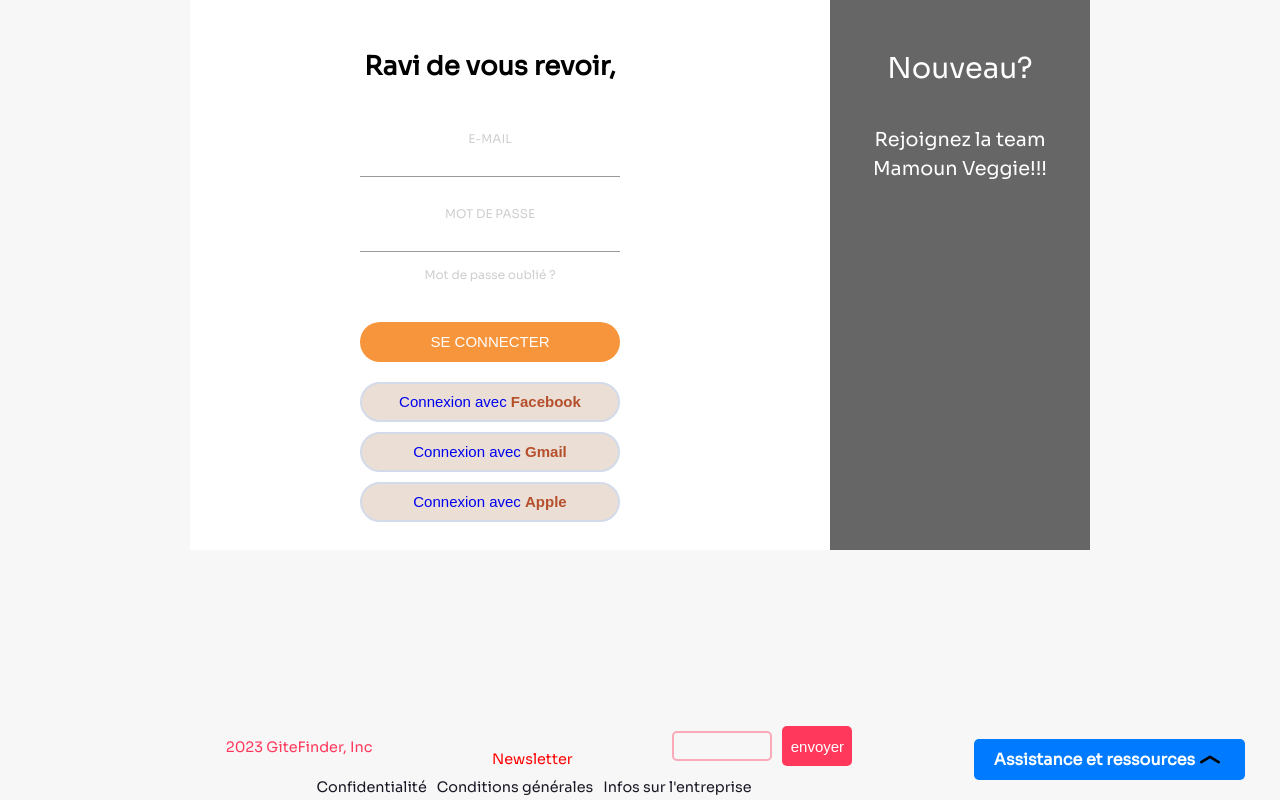
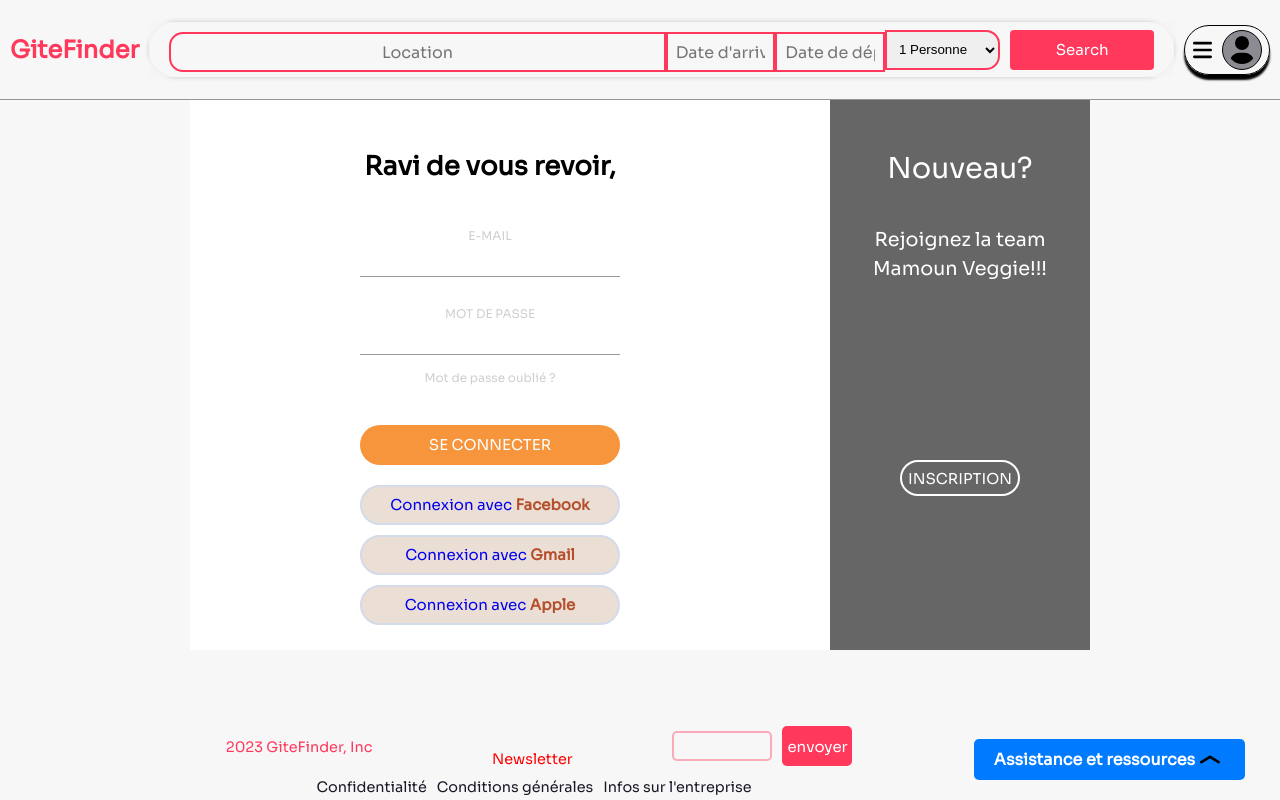
Before and after one commit to Taysma/gitefinder, a PHP site: page /login in a window 1280 px wide. Run offline with PHP 8.4, Linux system fonts and the light colour scheme; style sheets or scripts are compiled from the project's sources; some libraries are stand-ins or nearby versions; some web fonts are replaced.

Commit message:
maj connect

```diff
--- a/asset/css/connect.css
+++ b/asset/css/connect.css
@@ -6,29 +6,12 @@
   padding: 0;
 }
 
-body {
-  font-family: "Open Sans", Helvetica, Arial, sans-serif;
-  background: #ededed;
-}
-
-a {
-  text-decoration: none;
-}
-
-@font-face {
-  font-family: "OpenSans-bold";
-  src: url(../fonts/OpenSans-Bold.ttf);
-}
-@font-face {
-  font-family: "OpenSans-Regular";
-  src: url(../fonts/OpenSans-Regular.ttf);
-}
 input,
 button {
   border: none;
   outline: none;
   background: none;
-  font-family: "OpenSans-Regular", sans-serif;
+  font-family: "Sora";
 }
 
 .cont {
--- a/asset/css/connect.scss
+++ b/asset/css/connect.scss
@@ -1,8 +1,7 @@
 $primary: #f7953c;
 $secondary: #b54f2c;
 $new: #ebded5;
-$font: 'OpenSans-Regular', sans-serif;
-$font1: 'OpenSans-Bold', sans-serif;
+$mainfont: 'Sora';
 
 *,
 *:before,
--- a/controller/Controller.php
+++ b/controller/Controller.php
@@ -39,18 +39,12 @@ abstract class Controller{
         global $router;
 
         //LINKS
-        $link = $router->generate('home');
-        $link2 = $router->generate('register');
-        $link3 = $router->generate('login');
-        $link4 = $router->generate('baseCats');
+        $cats = $router->generate('baseCats');
 
         // LINKS TABLE + NEW ONES
         $new = [
             //'categorieslink' => $link,
-            'link' => $link,
-            'link2' => $link2,
-            'link3' => $link3,
-            'link4' => $link4
+            'link4' => $cats
         ] + $datas;
 
         echo self::getTwig()->render($template, $new);
--- a/view/connect.html.twig
+++ b/view/connect.html.twig
@@ -4,14 +4,19 @@
 	<link rel="stylesheet" href="{{ asset('/css/connect.css') }}">
 {% endblock %}
 
+{% block header %}
+	{% include 'header.html.twig' with {'categories' : cats } %}
+{% endblock %}
+
 {% block content %}
 
+	<section>
 		<div class="cont">
 			<div class="form sign-in">
 
 				<h2>Ravi de vous revoir,</h2>
 
-			<form action= "{{ login }}" method="POST">
+				<form action="{{ path('login') }}" method="POST">
 					<label for="mail">
 						<span>E-MAIL</span>
 					</label>
@@ -22,7 +27,9 @@
 					</label>
 					<input name="password" type="password"/>
 
-				<a href="#"><p class="forgot-pass">Mot de passe oublié ?</p></a>
+					<a href="#">
+						<p class="forgot-pass">Mot de passe oublié ?</p>
+					</a>
 
 					<button type="submit" class="submit">Se connecter</button>
 
@@ -57,16 +64,16 @@
 							Mamoun Veggie!!!</p>
 					</div>
 
-				{# <div class="img__btn">
+					<div class="img__btn">
 						<span class="m--up">Inscription</span>
 						<span class="m--in">Connexion</span>
-				</div> #}
+					</div>
 				</div>
 
 
 				<div class="form sign-up">
 
-				<form action= "{{ path('register') }}" method="POST">
+					<form action="{{ path('register') }}" method="POST">
 
 						<label for="lastname">
 							<span>Nom</span>
@@ -117,4 +124,5 @@
 				</div>
 			</div>
 		</div>
+	</section>
 {% endblock %}
--- a/view/header.html.twig
+++ b/view/header.html.twig
@@ -1,7 +1,7 @@
 <header>
 	<div class="header-limit-size">
 		<div class="logo">
-			<h1>GiteFinder</h1>
+			<a href="{{ path('home') }}"><h1>GiteFinder</h1></a>
 		</div>
 		<div class="button-search">
 			<img src="./asset/media/icon/magnifying-glass-solid.svg" alt="Search in GiteFinder">
@@ -33,7 +33,7 @@
 		</form>
 
 		<div class="menu-burger-header">
-			<a href="{{ link3 }}">
+			<a href="{{ path('login') }}">
 				<img class="img-burger" src="./asset/media/icon/bars-solid.svg" alt="Connexion et inscription">
 				<img class="img-burger border-user" src="./asset/media/icon/user-solid.svg" alt="menu burger">
 			</a>
```
Also changed, not shown: 1 other file. Lines whose indentation alone changed are shown as unchanged.
